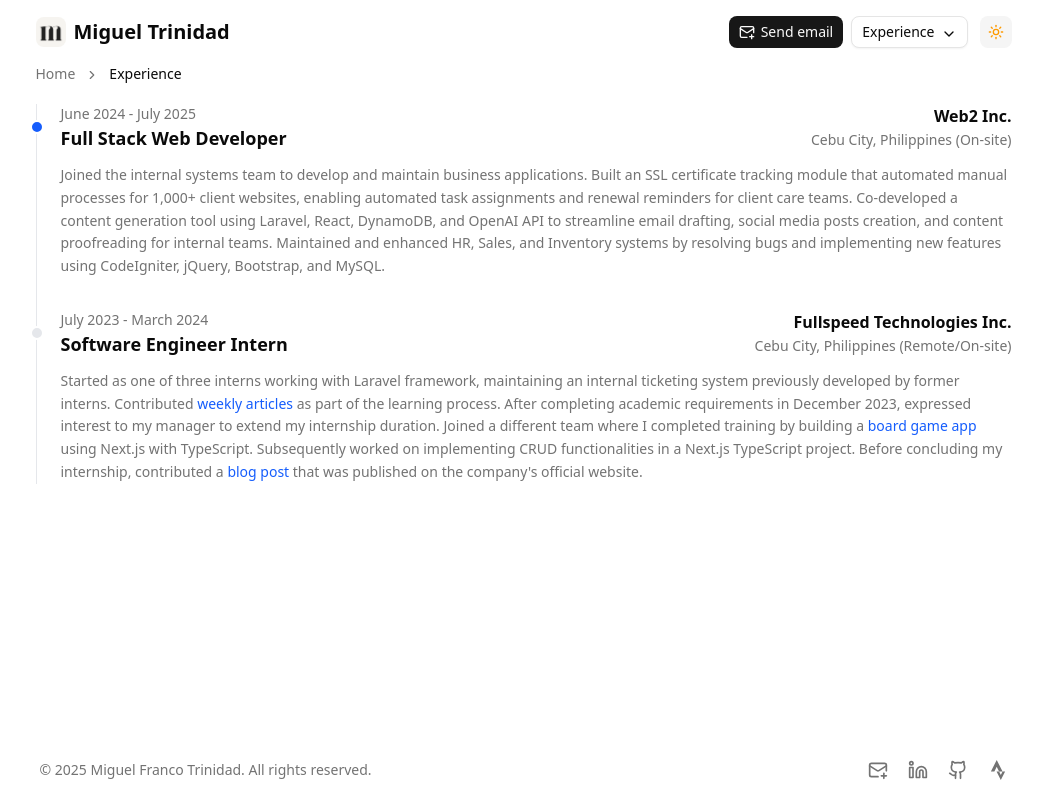
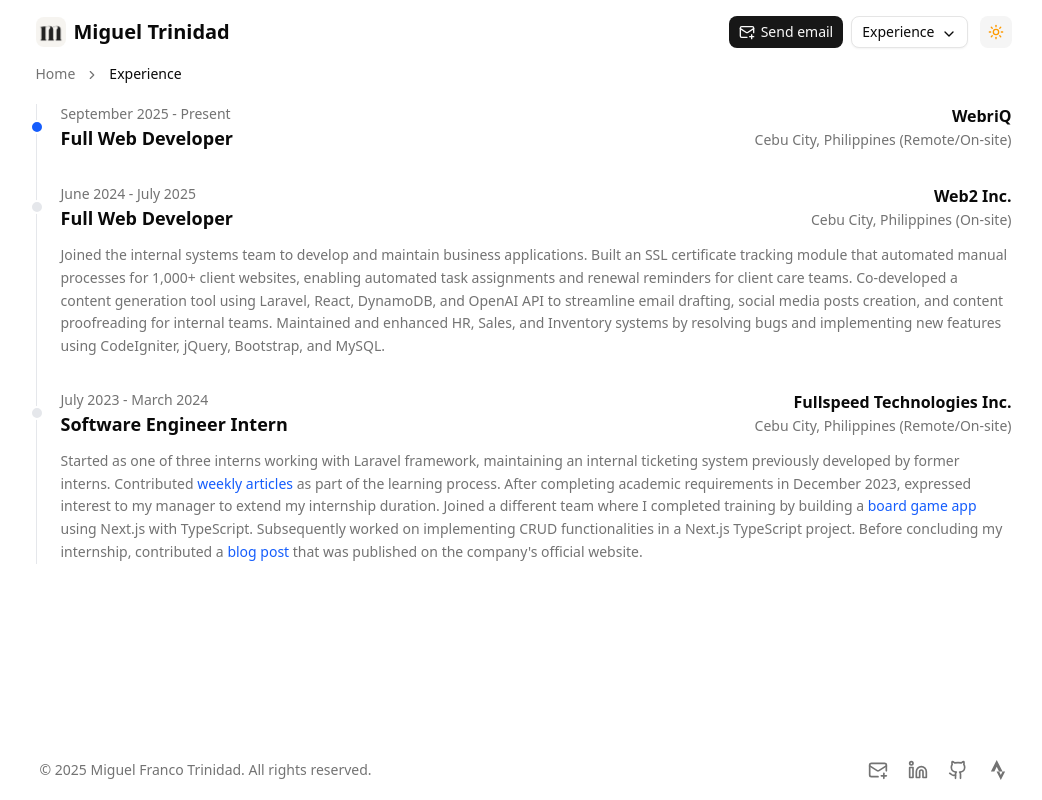
Before and after one commit to migstt/portfolio, a Next.js app: page /experience in a window 1280 px wide. Shown: the whole page, without its empty margins (109-1151 px from the left). Built offline with nearby package versions, Linux system fonts and the light colour scheme.

Commit message:
added new experience

```diff
--- a/src/data/portfolioData.ts
+++ b/src/data/portfolioData.ts
@@ -41,7 +41,19 @@ export const techCategories: TechCategory[] = [
 
 export const experiences: Experience[] = [
   {
-    title: "Full Stack Web Developer",
+    title: "Full Web Developer",
+    company: "WebriQ",
+    location: "Cebu City, Philippines",
+    workType: "Remote/On-site",
+    start: "2025",
+    end: "Present",
+    startMonth: "September 2025",
+    endMonth: "Present",
+    description:
+      "",
+  },
+  {
+    title: "Full Web Developer",
     company: "Web2 Inc.",
     location: "Cebu City, Philippines",
     workType: "On-site",
```
